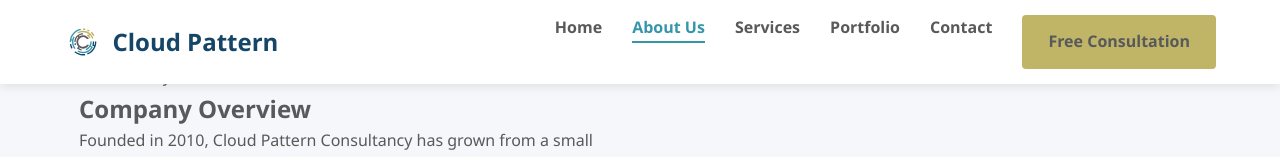
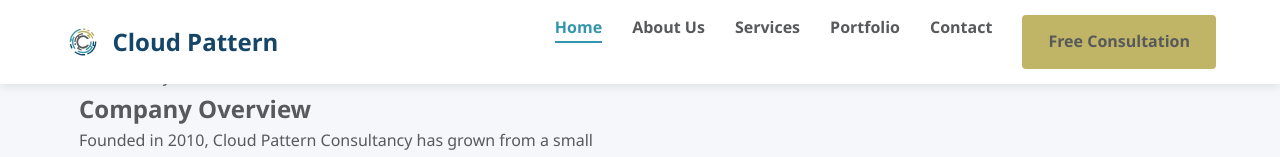
Before and after one commit to Lutz2000/cloudpattern, a plain HTML site: page about.html in a window 1280 px wide. Shown: the top 157 px of the page. Drawn offline with nearby package versions, Linux system fonts and the light colour scheme; a script that the page names is missing.

Commit message:
about.html

```diff
--- a/about.html
+++ b/about.html
@@ -54,8 +54,8 @@
                 <i class="fas fa-bars"></i>
             </button>
             <ul class="nav-links" id="nav-links">
-                <li><a href="index.html">Home</a></li>
-                <li><a href="about.html" class="active">About Us</a></li>
+                <li><a href="index.html" class="active">Home</a></li>
+                <li><a href="about.html">About Us</a></li>
                 <li><a href="services.html">Services</a></li>
                 <li><a href="portfolio.html">Portfolio</a></li>
                 <li><a href="contact.html">Contact</a></li>
```
